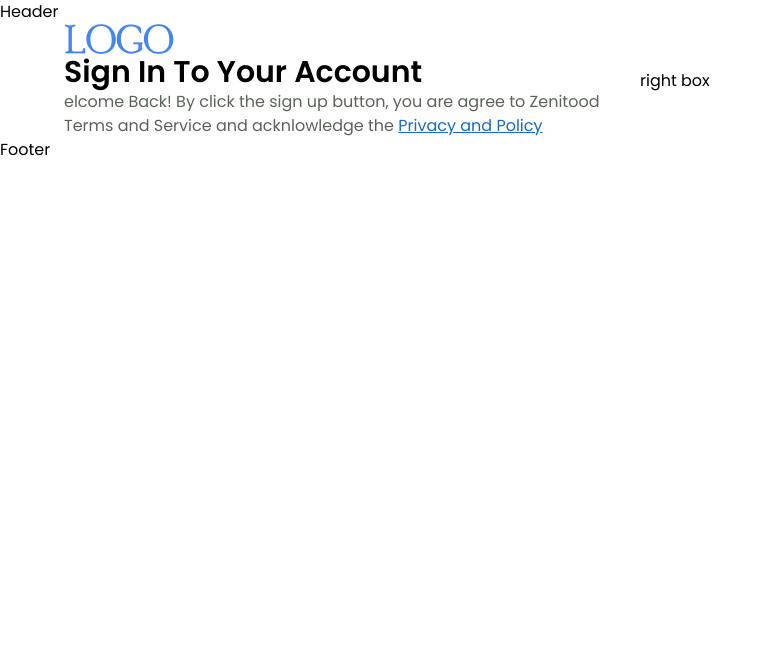
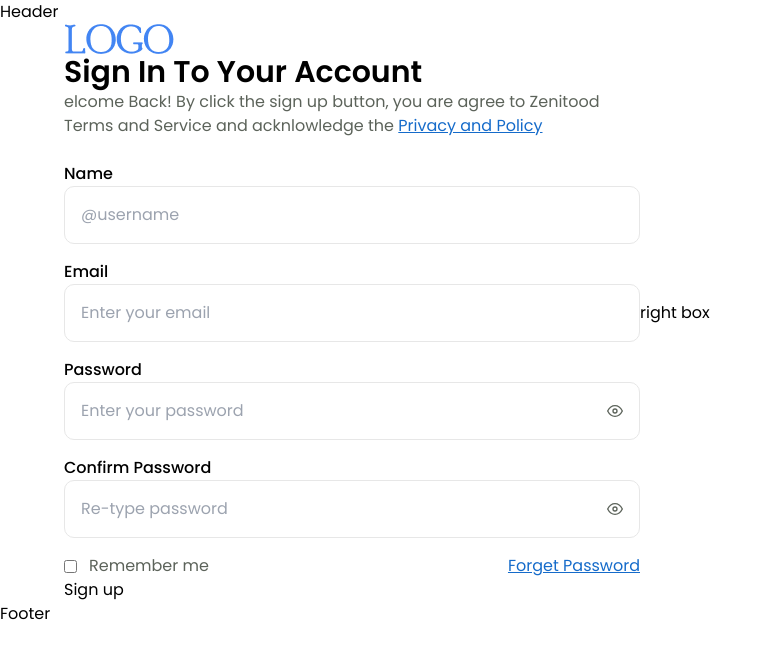
Before and after one commit to roushan-sheik/Scopioe-Health-Care, a React (Vite) app: page /login in a window 1280 px wide. Shown: the top 658 px of the page, without its empty margins (0-772 px from the left). Built offline with nearby package versions, Linux system fonts and the light colour scheme.

Commit message:
added: basic form

```diff
--- a/package.json
+++ b/package.json
@@ -13,6 +13,7 @@
     "firebase": "^10.12.5",
     "react": "^18.3.1",
     "react-dom": "^18.3.1",
+    "react-icons": "^5.2.1",
     "react-router-dom": "^6.26.0"
   },
   "devDependencies": {
--- /dev/null
+++ b/src/components/Form.tsx
@@ -0,0 +1,126 @@
+/* eslint-disable @typescript-eslint/no-explicit-any */
+import React from "react";
+import { FiEye, FiEyeOff } from "react-icons/fi";
+import { FormTypes } from "../constant/type";
+
+const Form = ({ type }: { type: string }) => {
+  const [shoPassword, setShowPassword] = React.useState(false);
+  const [showConfirmPassword, setShowConfirmPassword] = React.useState(false);
+  // form handeling
+  const [user, setUser] = React.useState({
+    name: "",
+    email: "",
+    password: "",
+  });
+  function handleChange(e: any) {
+    setUser({ ...user, [e.target.name]: e.target.value });
+  }
+  // confirm password check
+  function handleConfirmPassword() {}
+  // handle the form
+  function handleSubmit(event: any) {
+    event.preventDefault();
+    console.log(user);
+  }
+
+  return (
+    <form onSubmit={handleSubmit} className="mt-6">
+      {/* name  */}
+      {type === FormTypes.SignUp && (
+        <div>
+          <label className="font-medium" htmlFor="name">
+            Name
+          </label>
+          <div className="border p-4  border-[#E7E7E7] rounded-[10px]">
+            <input
+              type="text"
+              className="focus:outline-none"
+              placeholder="@username"
+              onChange={handleChange}
+              name="name"
+            />
+          </div>
+        </div>
+      )}
+      {/* Email  */}
+      <div className="mt-4">
+        <label className="font-medium" htmlFor="email">
+          Email
+        </label>
+        <div className="border p-4  border-[#E7E7E7] rounded-[10px]">
+          <input
+            type="email"
+            className="focus:outline-none"
+            placeholder="Enter your email"
+            onChange={handleChange}
+            name="email"
+          />
+        </div>
+      </div>
+      {/* Password  */}
+      <div className="mt-4">
+        <label className="font-medium" htmlFor="password">
+          Password
+        </label>
+        <div className="border p-4  flex items-center justify-between border-[#E7E7E7] rounded-[10px]">
+          <input
+            type={shoPassword ? "text" : "password"}
+            className="focus:outline-none"
+            onChange={handleChange}
+            placeholder="Enter your password"
+            name="password"
+          />
+          <p
+            className="cursor-pointer"
+            onClick={() => setShowPassword(!shoPassword)}
+          >
+            {shoPassword ? <FiEyeOff /> : <FiEye />}
+          </p>
+        </div>
+      </div>
+      {/* confirm Password   */}
+      {type === FormTypes.SignUp && (
+        <div className="mt-4">
+          <label className="font-medium" htmlFor="password">
+            Confirm Password
+          </label>
+          <div className="border p-4  flex items-center justify-between border-[#E7E7E7] rounded-[10px]">
+            <input
+              type={showConfirmPassword ? "text" : "password"}
+              className="focus:outline-none"
+              placeholder="Re-type password"
+              onChange={handleConfirmPassword}
+              name="confirmPassword"
+            />
+            <p
+              className="cursor-pointer"
+              onClick={() => setShowConfirmPassword(!showConfirmPassword)}
+            >
+              {showConfirmPassword ? <FiEyeOff /> : <FiEye />}
+            </p>
+          </div>
+        </div>
+      )}
+      {/* check box and remember me  */}
+      <div className="mt-4 flex justify-between items-center">
+        <div className="flex items-center gap-3">
+          <input type="checkbox" name="" id="" />
+          <p>Remember me</p>
+        </div>
+        <div>
+          {type === FormTypes.SignUp && (
+            <a className="text_brand underline" href="#">
+              Forget Password
+            </a>
+          )}
+        </div>
+      </div>
+      {/* submit button  */}
+      <button type="submit">
+        {type === FormTypes.SignUp ? "Sign up" : "Sign in"}
+      </button>
+    </form>
+  );
+};
+
+export default Form;
--- /dev/null
+++ b/src/constant/type.ts
@@ -0,0 +1,4 @@
+export enum FormTypes {
+  SignIn = "SIGN_IN",
+  SignUp = "SIGN_UP",
+}
--- a/src/pages/Login.tsx
+++ b/src/pages/Login.tsx
@@ -1,9 +1,14 @@
+import Form from "../components/Form";
+import { FormTypes } from "../constant/type";
+
 const Login = () => {
   return (
     <div className="main_  flex justify-between items-center flex-col-reverse lg:flex-row ">
       {/* left box  */}
       <div className="basis-[50%]">
-        <img className="" src="../../public/logo.png" alt="" />
+        <div className="flex justify-center lg:justify-start">
+          <img className="  " src="../../public/logo.png" alt="" />
+        </div>
         <div>
           <h2 className="text_black_pri lg:text-3xl text-[28px] text-center lg:text-start font-semibold">
             Sign In To Your Account
@@ -17,6 +22,7 @@ const Login = () => {
           </p>
         </div>
         {/* form  */}
+        <Form type={FormTypes.SignUp} />
       </div>
       {/* right box  */}
       <div className="basis-[50%]">right box</div>
```
Also changed, not shown: 1 other file (tests, documents, lock files or other folders).
